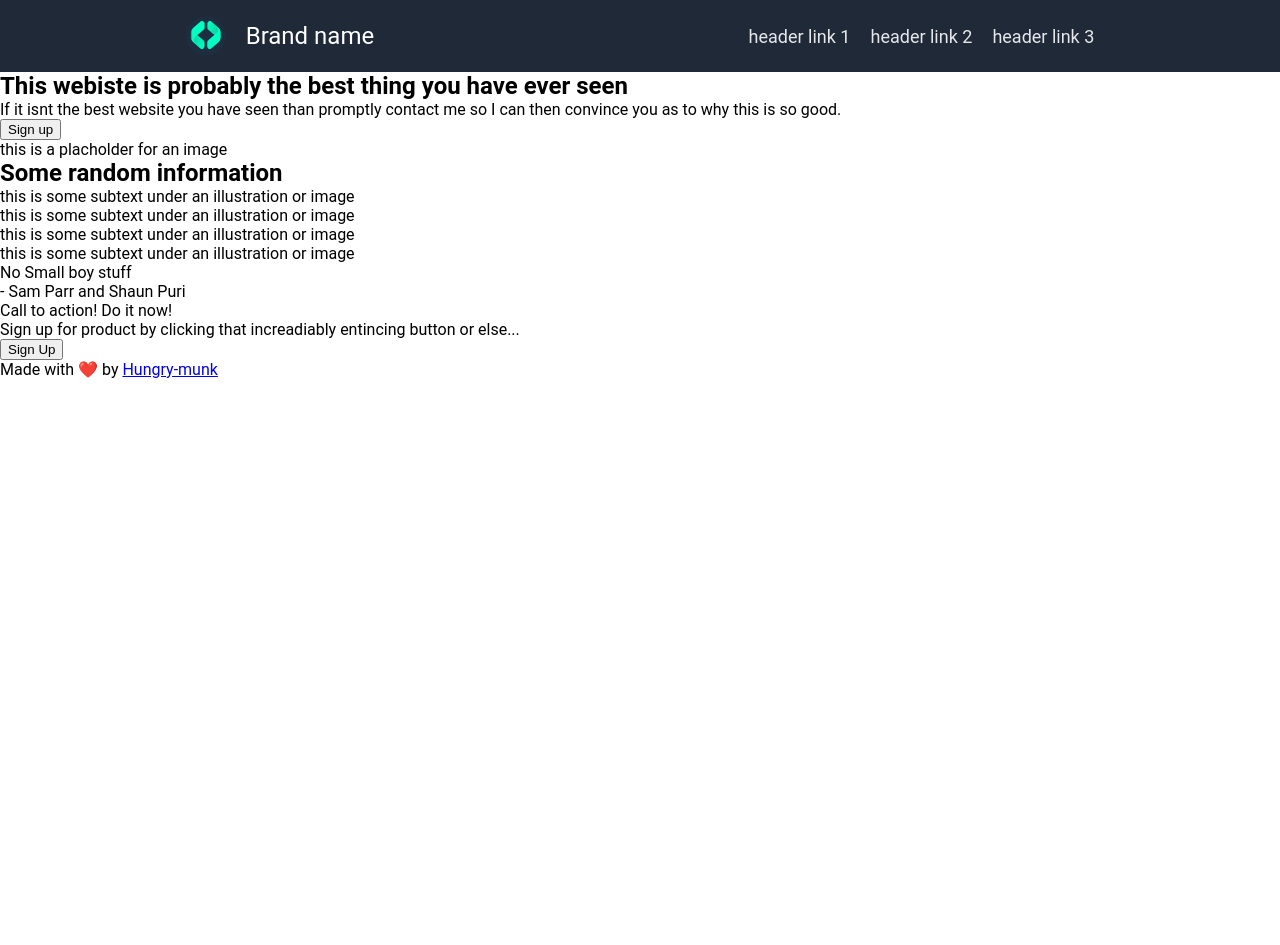
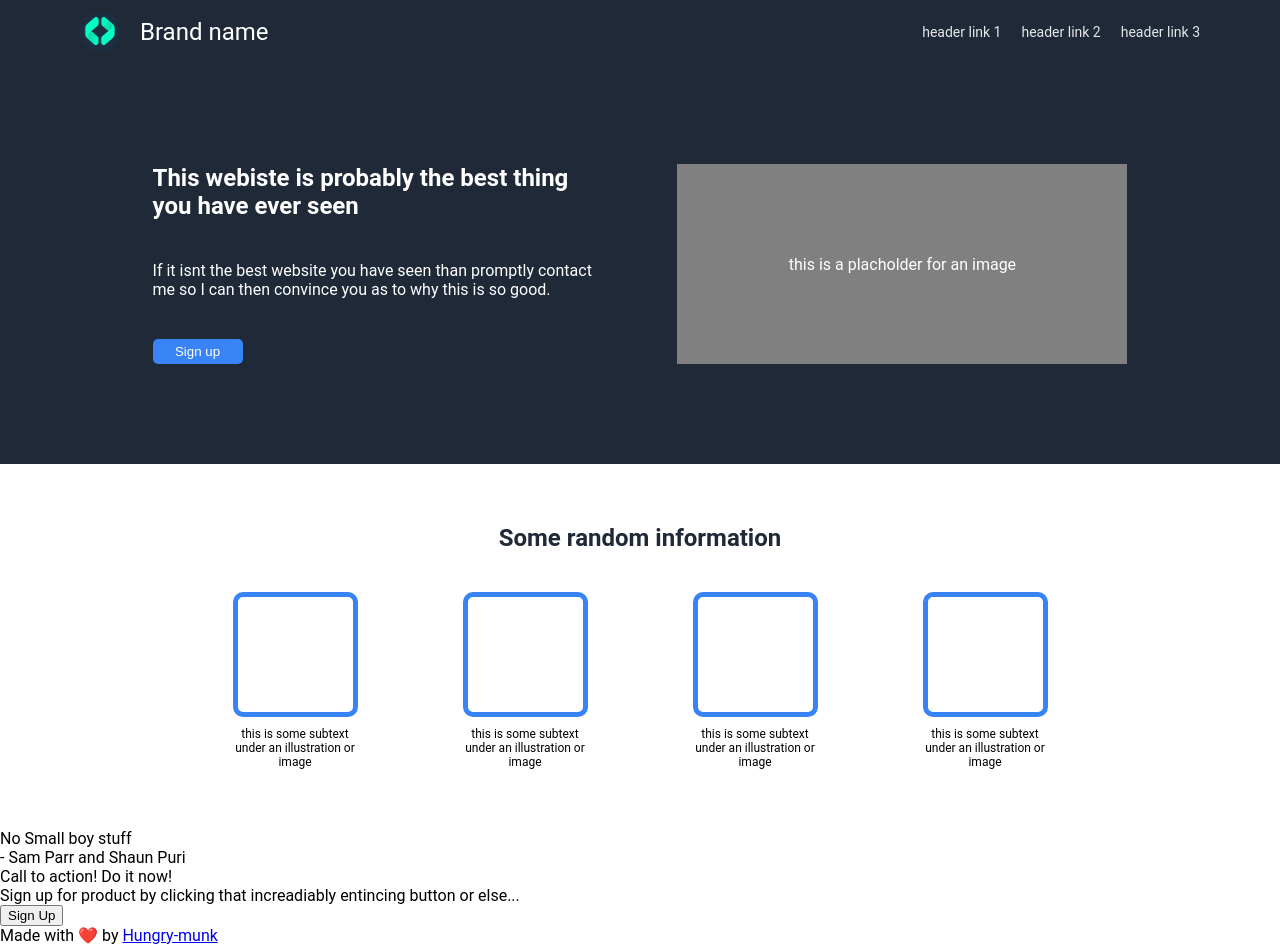
Before and after one commit to Hungry-munk/landing-page-2, a plain HTML site: page index.html in a window 1280 px wide. Before the commit the page ends 800 px from the top, so only its background shows below. Drawn offline with Linux system fonts and the light colour scheme.

Commit message:
finished the hero content and random information

```diff
--- a/index.html
+++ b/index.html
@@ -27,12 +27,9 @@
                 <div class="intro-subtext">If it isnt the best website you have seen than promptly contact me so I can then convince you as to why this is so good.</div>
                 <button>Sign up</button>
             </div>
-            <div>
-
+            <div class="image-placeholder">
+                this is a placholder for an image
             </div>
-        </div>
-        <div class="image-placeholder">
-            this is a placholder for an image
         </div>
         <div id="random-info">
             <h2>Some random information</h2>
@@ -67,8 +64,8 @@
             <div class="CTA-text">
                 <div class="CTA-CTA">Call to action! Do it now!</div>
                 <div class="CTA-prompt">Sign up for product by clicking that increadiably entincing button or else...</div>
-                <button>Sign Up</button>
             </div>
+            <button>Sign Up</button>
         </div>
     </main>
 
--- a/style.css
+++ b/style.css
@@ -7,6 +7,8 @@
 :root {
     --dark-blue:#1F2937;
     --link-color:#E5E7EB;
+    --light-blue:#3883F6;
+
 
 }
 
@@ -32,10 +34,9 @@ body {
 
 header {
     display: flex;
-    justify-content: center;
+    justify-content: space-between;
     align-items: center;
-    padding:16px ;
-    gap: clamp(250px,30%, 500px );
+    padding:12px 60px ;
     background-color: var(--dark-blue);
     color: white;
 }
@@ -49,8 +50,11 @@ header {
 
 .left-header-items {
     font-size: 24px;
+    margin-left: 20px;
 }
-
+.right-header-items{
+    margin-right: 20px;
+}
 img {
     border-radius: 50%;
     height:40px;
@@ -60,11 +64,101 @@ img {
 header a {
     text-decoration: none;
     color: var(--link-color);
-    font-size: 18px;
+    font-size: 14px;
 }
 
+
+/* main content */
+
+/* intro */
 main {
     display: flex;
     flex-direction: column;
     /* flex: 1; */
 }
+
+.intro {
+    display: flex;
+    flex-wrap: wrap;
+    background-color: var(--dark-blue);
+    color: white;
+    padding :16px;
+    justify-content: center;
+    gap: clamp(50px,6% ,150px);
+    padding-top: 100px ;
+    padding-bottom: 100px ;
+}
+
+.intro-text{
+    display: flex;
+    flex-direction: column;
+    width: 450px;
+    height: 200px;
+    justify-content: space-between;
+
+}
+
+.intro-header {
+    font-size: 24px;
+}
+
+.intro-subtext {
+ font-size: 14;
+}
+
+.image-placeholder {
+    width: 450px;
+    height: 200px;
+    display: flex;
+    justify-content: center;
+    align-items: center;
+    background-color: gray;
+}
+
+.intro button {
+    width: 90px;
+    background: var(--light-blue);
+    color: white;
+    padding: 5px;
+    border-radius: 5px;
+    border: none;
+}
+
+/* random info */
+
+#random-info{
+    margin-top: 60px;
+    margin-bottom: 60px;
+}
+#random-info h2 {
+    text-align: center;
+    color: var(--dark-blue);
+    font-size: 24px;
+    margin-bottom: 40px; ;
+}
+
+.box-container {
+    display: flex;
+    justify-content: center;
+    gap: 100px;
+}
+
+.box {
+    display: flex;
+    flex-direction: column;
+    align-items: center;
+    justify-content: center;
+    width: 130px;
+    font-size: 12px;
+    text-align: center;
+    gap: 10px;
+}
+
+.box-image {
+    width: 125px;
+    height: 125px;
+    border: var(--light-blue) solid 5px;
+    border-radius: 10px;
+}
+
+/* quote */
```
